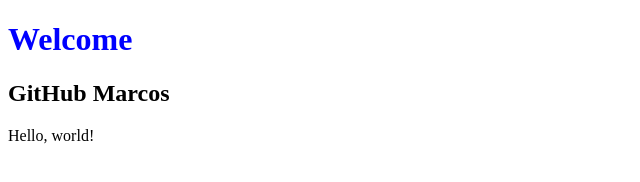
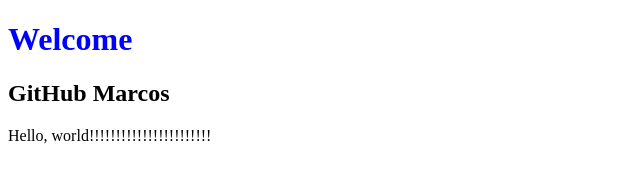
Before and after one commit to MarcosViajecito/marcosviajecito.github.io, a plain HTML site: page index.html in a window 1280 px wide. Shown: the whole page, without its empty margins (0-640 px from the left). Drawn offline with Linux system fonts and the light colour scheme.

```diff
--- a/index.html
+++ b/index.html
@@ -6,6 +6,6 @@
     <body>
         <h1 style="color:blue">Welcome</h1>
         <h2>GitHub Marcos</h2>
-        Hello, world!
+        Hello, world!!!!!!!!!!!!!!!!!!!!!!!
     </body>
 </html>
```
